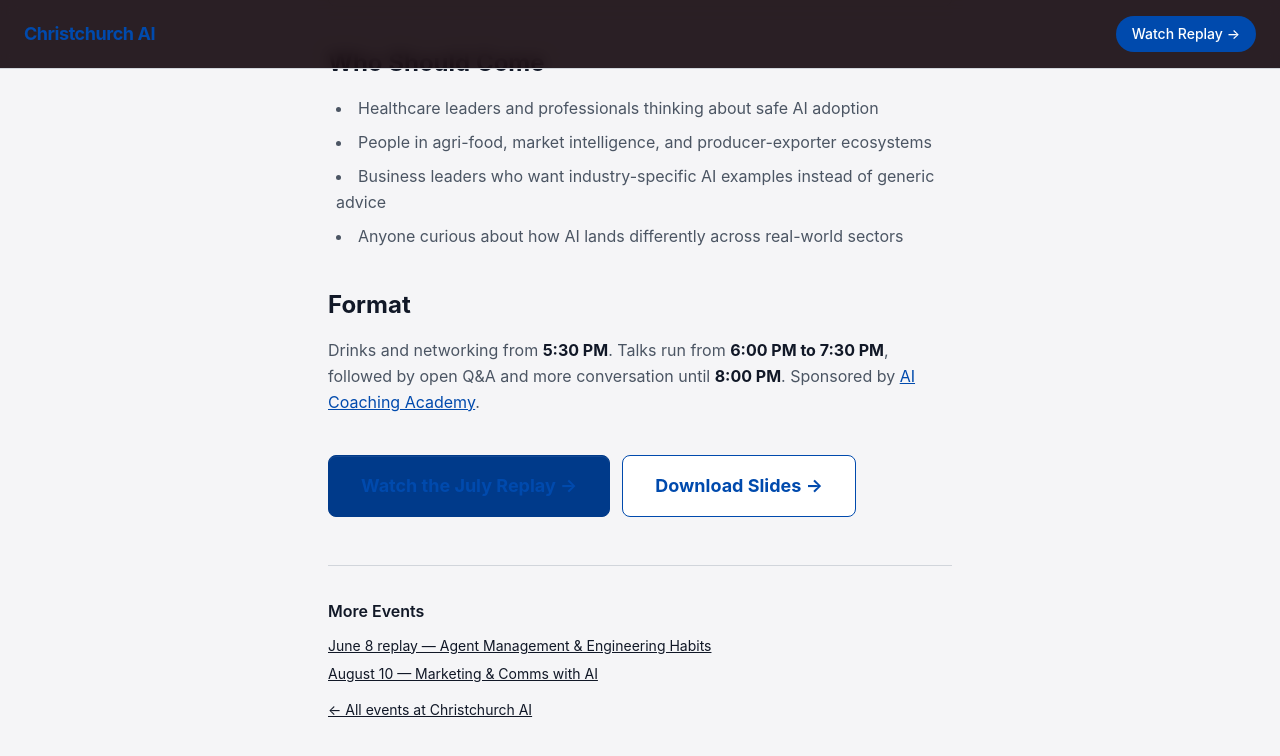
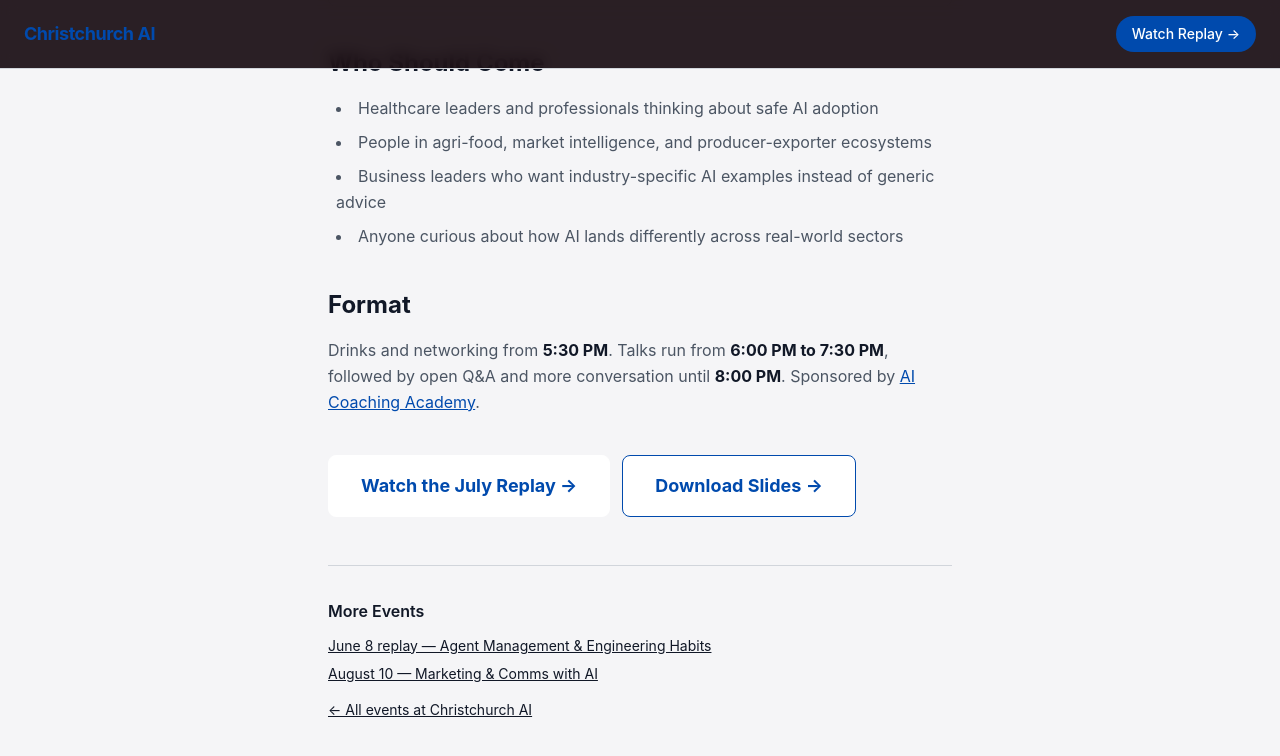
Before and after one commit to caelanhuntress/christchurch-ai, a Next.js app: page /ai-healthcare-agrifood-july-2026 in a window 1280 px wide. In both pictures the pointer is over the link "Watch the July Replay →". Shown: the part 2357-3113 px from the top of the page. Built offline with nearby package versions, Linux system fonts and the light colour scheme.

Commit message:
Fix July replay CTA hover contrast

```diff
--- a/app/ai-healthcare-agrifood-july-2026/page.tsx
+++ b/app/ai-healthcare-agrifood-july-2026/page.tsx
@@ -209,7 +209,7 @@ export default function AIHealthcareAgrifoodJuly2026() {
               href={replayUrl}
               target="_blank"
               rel="noopener noreferrer"
-              className={`${largeResourceButtonClass} chch-resource-button--primary`}
+              className={`${largeResourceButtonClass} chch-resource-button--primary chch-july-replay-button`}
             >
               Watch the July Replay →
             </a>
--- a/app/globals.css
+++ b/app/globals.css
@@ -159,6 +159,12 @@ body.theme-light .dark-photo-section .light-card strong.text-white {
   color: #ffffff !important;
 }
 
+.chch-july-replay-button:hover {
+  background: #ffffff !important;
+  border-color: #ffffff !important;
+  color: var(--accent) !important;
+}
+
 .chch-resource-button--secondary {
   background: var(--muted);
   color: #ffffff !important;
```
